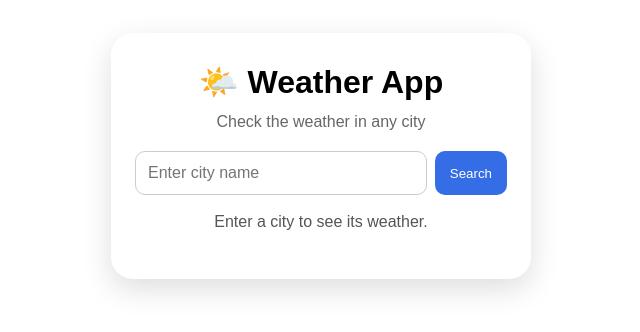
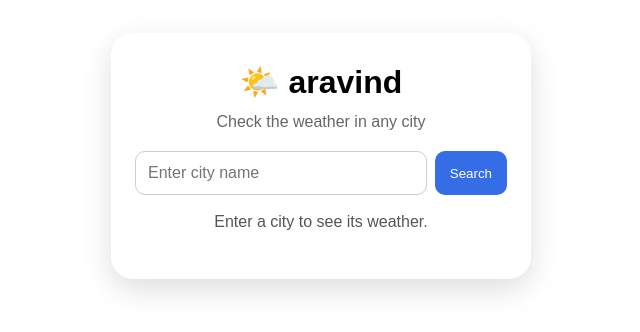
Before and after one commit to arvi4033y-stack/weather1, a plain HTML site: page index.html in a window 1280 px wide. Shown: the part 244-576 px from the top of the page, without its empty margins (319-959 px from the left). Drawn offline with Linux system fonts and the light colour scheme.

Commit message:
Update index.html

```diff
--- a/index.html
+++ b/index.html
@@ -8,7 +8,7 @@
 </head>
 <body>
   <div class="weather-card">
-    <h1>🌤️ Weather App</h1>
+    <h1>🌤️ aravind</h1>
     <p>Check the weather in any city</p>
     <form id="weatherForm">
       <input type="text" id="cityInput" placeholder="Enter city name" required>
```
